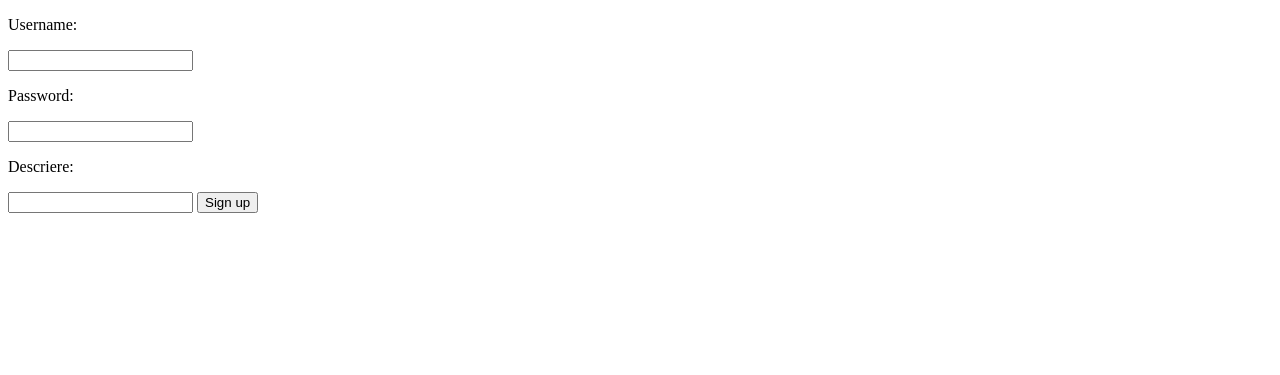
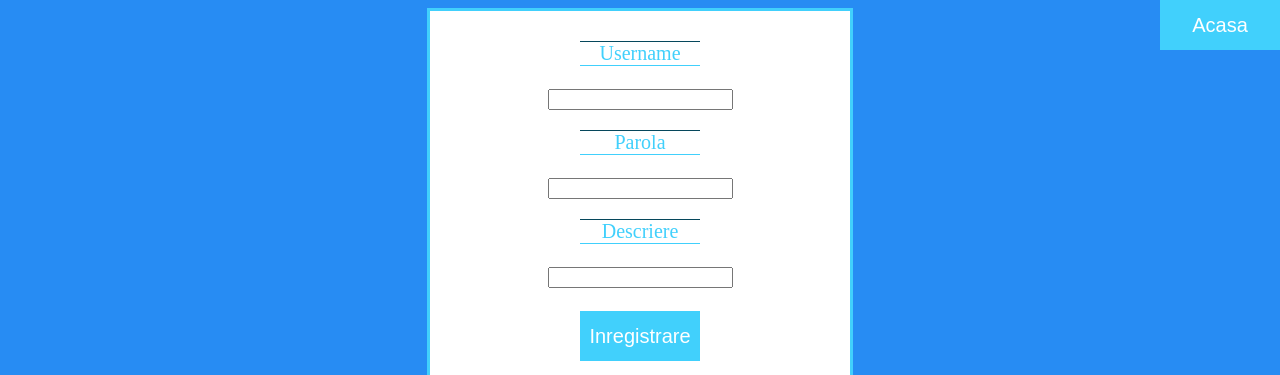
Before and after one commit to reeaand/booksting_frontend, a website: page app/intrare/signup.html in a window 1280 px wide. Shown: the top 375 px of the page. Drawn offline with nearby package versions, Linux system fonts and the light colour scheme.

Commit message:
cosmetizare pagini de start, de login si de signup

```diff
--- a/app/intrare/login.html
+++ b/app/intrare/login.html
@@ -6,22 +6,65 @@
     <script src="https://ajax.googleapis.com/ajax/libs/angularjs/1.4.3/angular.min.js"></script>
     <script src="../modul_principal.js"></script>
     <script src="intrare.js"></script>
+    <script src="../smecherii/fundal_schimbator.js"></script>
 
+    <style>
+        .center {
+            margin: auto;
+            width: 60%;
+            border: 3px solid #41d0fc;
+            padding: 10px;
+            background-color: #ffffff;
+            height: 530px;
+            width: 400px;
+            color: #41d0fc;
+            text-align: center;
+            font-size: 20px;
+        }
+
+        .butoane {
+            margin: auto;
+            border: 1px solid #41d0fc;
+            text_align: center;
+            background-color: #41d0fc;
+            color: white;
+            font-size: 20px;
+            height: 50px;
+            width: 120px;
+            font-family: Arial, Helvetica, sans-serif;
+        }
+
+        #fixedbutton {
+            position: fixed;
+            top: 0px;
+            right: 0px;
+        }
+        .ceva {
+            border-bottom: 1px solid #41d0fc;
+            border-top: 1px solid #06475c;
+            width: 120px;
+            margin-left: auto;
+            margin-right: auto;
+        }
+    </style>
 </head>
 
 <body>
-
-    <p> Username:</p>
+<br><br>
+<div class="center">
+    <p class="ceva">Username</p>
     <input type="text" id="username" >
-    <p> Password:</p>
-    <input type="text" id="parola" >
-
+    <p class="ceva">Parola</p>
+    <input type="password" id="parola" >
+    <br>
     <div ng-controller="Intrare" id="Intrare">
-    <input type="button" onclick="logare(username.value,parola.value)" value = "Log in">
-
+        <br>
+    <input class="butoane" type="button" onclick="logare(username.value,parola.value)" value = "Logare">
         <p> {{eroare}}</p>
-        <p> {{datele}}</p>
+        <img height=256px width=256px src="../logo_trans.png" alt="Logo">
     </div>
 
+    <input class="butoane" type="button" id="fixedbutton" onclick=location.href="../" value="Acasa">
+</div>
 </body>
 </html>
--- a/app/intrare/signup.html
+++ b/app/intrare/signup.html
@@ -6,23 +6,65 @@
     <script src="https://ajax.googleapis.com/ajax/libs/angularjs/1.4.3/angular.min.js"></script>
     <script src="../modul_principal.js"></script>
     <script src="intrare.js"></script>
+    <script src="../smecherii/fundal_schimbator.js"></script>
+
+    <style>
+        .center {
+            margin: auto;
+            width: 60%;
+            border: 3px solid #41d0fc;
+            padding: 10px;
+            background-color: #ffffff;
+            height: 600px;
+            width: 400px;
+            color: #41d0fc;
+            text-align: center;
+            font-size: 20px;
+        }
+
+        .butoane {
+            margin: auto;
+            border: 1px solid #41d0fc;
+            text_align: center;
+            background-color: #41d0fc;
+            color: white;
+            font-size: 20px;
+            height: 50px;
+            width: 120px;
+            font-family: Arial, Helvetica, sans-serif;
+        }
+
+        #fixedbutton {
+            position: fixed;
+            top: 0px;
+            right: 0px;
+        }
+        .ceva {
+            border-bottom: 1px solid #41d0fc;
+            border-top: 1px solid #06475c;
+            width: 120px;
+            margin-left: auto;
+            margin-right: auto;
+        }
+    </style>
 </head>
 <body>
-
-    <p> Username:</p>
+<div class="center">
+    <p class ="ceva"> Username</p>
     <input type="text" id="username" >
-    <p> Password:</p>
-    <input type="text" id="parola" >
-    <p> Descriere:</p>
+    <p class ="ceva"> Parola</p>
+    <input type="password" id="parola" >
+    <p class ="ceva"> Descriere</p>
     <input type="text" id="descriere">
-
-
-    <input type="button" onclick="inregistrare(username.value,parola.value,descriere.value);" value = "Sign up">
+<br><br>
+    <input class="butoane" type="button" onclick="inregistrare(username.value,parola.value,descriere.value);" value = "Inregistrare">
 
 
     <div ng-controller="Intrare" id="Intrare">
         <p> {{eroare}}</p>
-        <p> {{datele}}</p>
     </div>
+    <img height=256px width=256px src="../logo_trans.png" alt="Logo">
+</div>
+    <input class="butoane" type="button" id="fixedbutton" onclick=location.href="../" value="Acasa">
 </body>
 </html>
--- /dev/null
+++ b/app/smecherii/fundal_schimbator.js
@@ -0,0 +1,14 @@
+'use strict';
+var i = 0;
+var k = 1;
+function changeC() {
+    var color = ["#cce6ff", "#84baee", "#66b3ff",
+        "rgb(79,158,238)", "rgb(39,140,243)", "#097bee", "#0066cc",
+        "#0a56a0", "#094a8d", "#004080"];
+    document.body.style.backgroundColor = color[i];
+    //document.getElementById('booki').style.color = color[i];
+    i+=k;
+    if (i == color.length-1) k = -1;
+    if (i == 0) k = 1;
+}
+setInterval(changeC, 1000);
```
Also changed, not shown: app/index.html (+48 -4 lines), app/logo.png (added), app/logo_alb.png (added), app/logo_trans.png (added).
